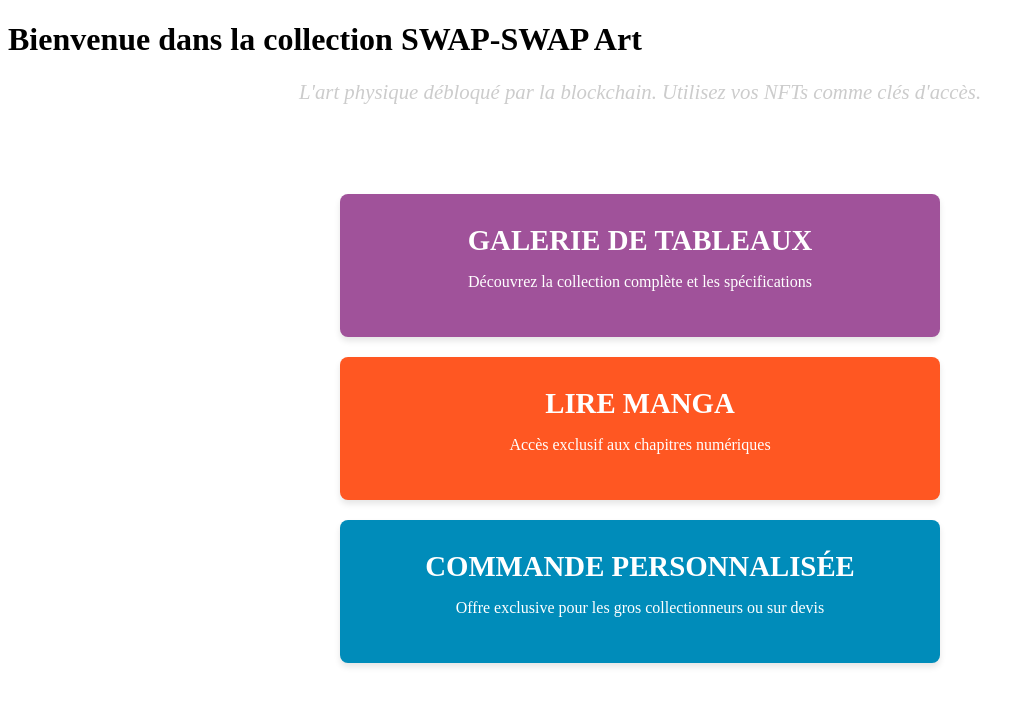
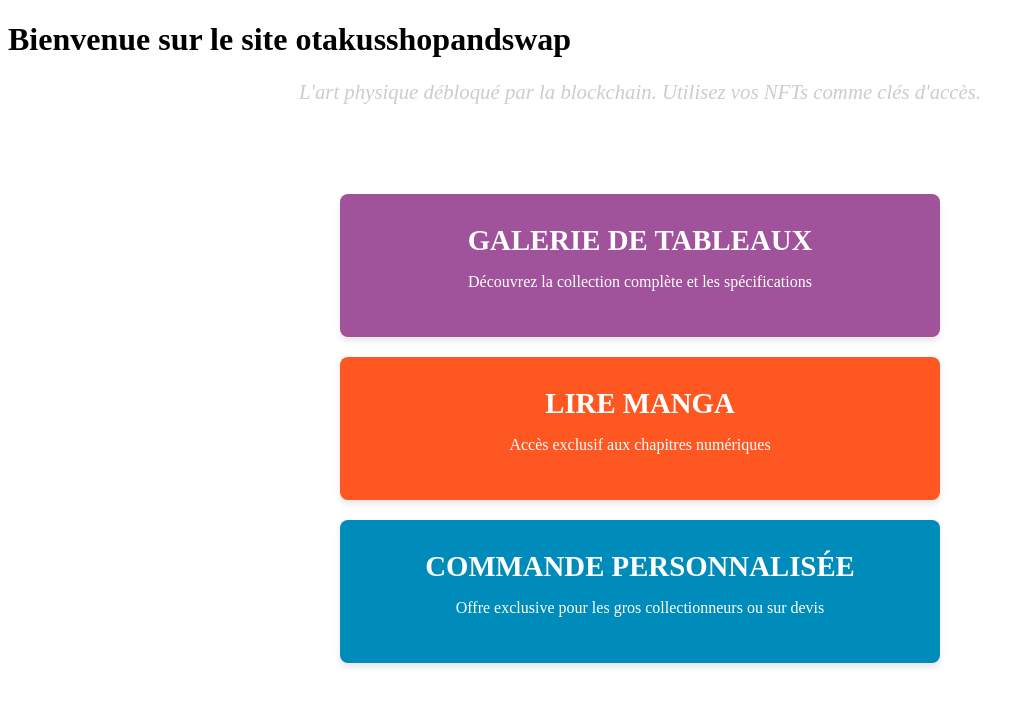
Before and after one commit to samirkema/otakusshopandswap, a Jekyll site: the page built from index.markdown, in a window 1280 px wide. Shown: the top 706 px of the page, without its empty margins (0-1034 px from the left). Built offline with Jekyll 4.4.1, drawn with Linux system fonts in a browser that asks for light colours.

Commit message:
modif mots

```diff
--- a/commande-perso.html
+++ b/commande-perso.html
@@ -13,10 +13,10 @@
         <div class="offer-content">
             <h2>OFFRE EXCLUSIVE AUX COLLECTIONNEURS SWAP-SWAP</h2>
             <p><strong>Possédez 5 NFT ou plus de notre collection ?</strong></p>
-            <p class="free-claim">Nous vous offrons une pièce personnalisée et physique de l'artiste. **Entièrement GRATUIT.**</p>
+            <p class="free-claim">Nous vous offrons une oeuvre d'art personnalisée. **Entièrement GRATUIT.**</p>
         </div>
         <a href="mailto:kilimangarocontact@gmail.com?subject=Réclamation Pièce Custom (5 NFT ou +)" class="btn-premium-claim">
-            <i class="fas fa-gem"></i> Réclamer mon Cadeau
+            <i class="fas fa-gem"></i> Réclamer mon tableau
         </a>
     </section>
     <hr class="separator">
--- a/gallerie.html
+++ b/gallerie.html
@@ -6,7 +6,7 @@
 
 <div class="gallery-container">
     <h1>Collection d'Art</h1>
-    <p class="intro-text">Chaque pièce est liée à un NFT de la collection SWAP-SWAP. Le détail exclusif, les spécifications techniques et le formulaire de réclamation sont réservés aux détenteurs vérifiés.</p>
+    <p class="intro-text">Etes vous en possession d'un NFT de la collection SWAP-SWAP?  Le détail exclusif, les spécifications techniques et le formulaire de réclamation pour un tableau sont réservés aux détenteurs vérifiés.</p>
 
     <div class="gallery-grid">
 
--- a/index.markdown
+++ b/index.markdown
@@ -5,7 +5,7 @@
 
 <div class="homepage-container">
     <header class="main-header">
-        <h1>Bienvenue dans la collection SWAP-SWAP Art</h1>
+        <h1>Bienvenue sur le site otakusshopandswap</h1>
         <p class="intro-claim">L'art physique débloqué par la blockchain. Utilisez vos NFTs comme clés d'accès.</p>
     </header>
 
```
Also changed, not shown: 10 other files.
